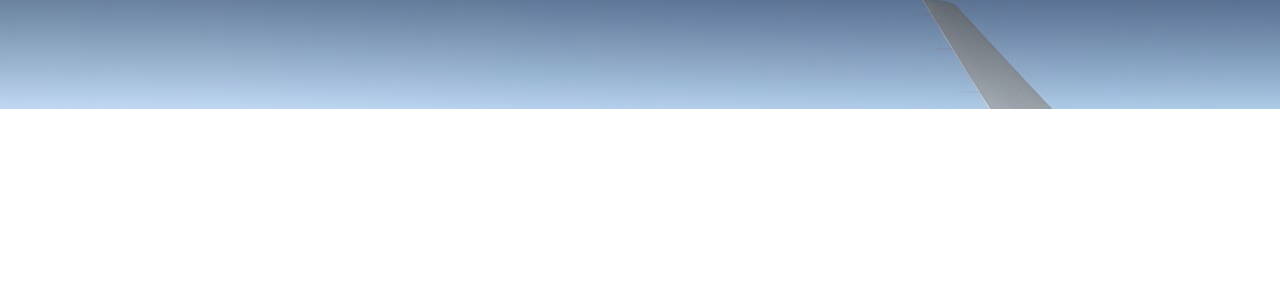
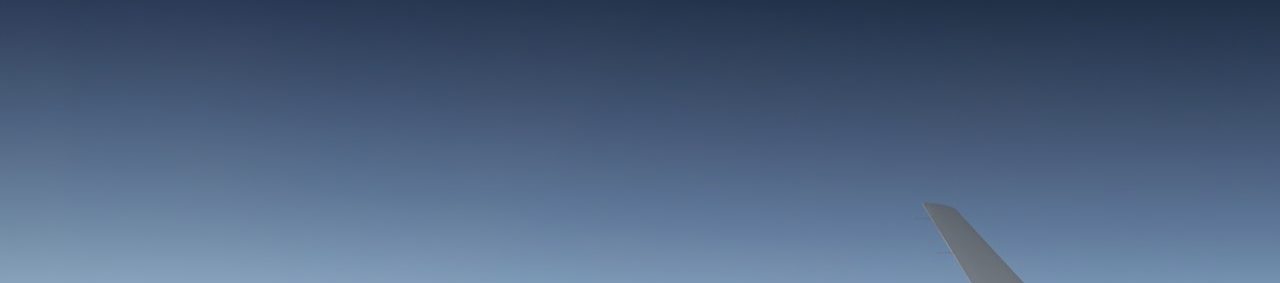
Before and after one commit to luckyfrappe/efficio, a plain HTML site: page success.html in a window 1280 px wide. Shown: the part 174-457 px from the top of the page. Drawn offline with nearby package versions, Linux system fonts and the light colour scheme.

Commit message:
Fix bg image success page

```diff
--- a/assets/css/style.css
+++ b/assets/css/style.css
@@ -142,7 +142,7 @@ main {
   url(../images/airplane.jpg);
   background-repeat: no-repeat;
   background-position:left;
-  background-size: fill;
+  min-height: 635px;
 }
 
 .contact-us {
```
